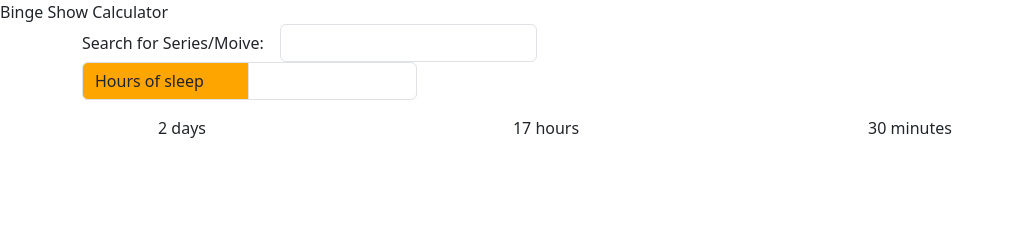
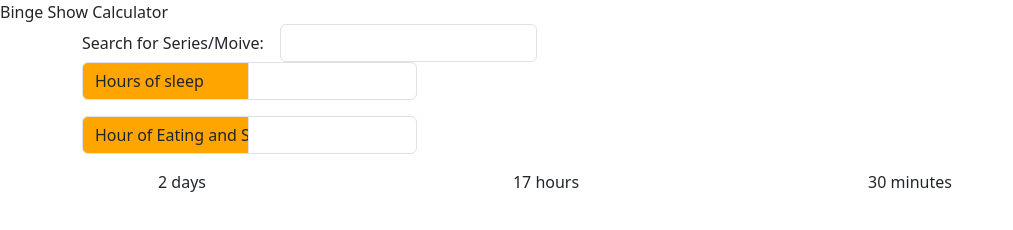
Before and after one commit to camh915/Best-Project-01, a plain HTML site: page index.html in a window 1280 px wide. Shown: the whole page, without its empty margins (0-1013 px from the left). Drawn offline with nearby package versions, Linux system fonts and the light colour scheme.

Commit message:
added form to eat and shower section

```diff
--- a/index.html
+++ b/index.html
@@ -40,7 +40,12 @@
       </div>
 
       <div>
-        <!-- Hours of sleep box -->
+        <!-- Hours of Eating and Sleeping box -->
+        <div class="input-group mb-3">
+          <span class="input-group-text" id="inputGroup-sizing-default w-">Hour of Eating and Sleeping</span>
+
+          <input type="text" class="form-control" aria-label="Input hours of eating and Sleeping">
+        </div>
       </div>
     </main>
 
```
